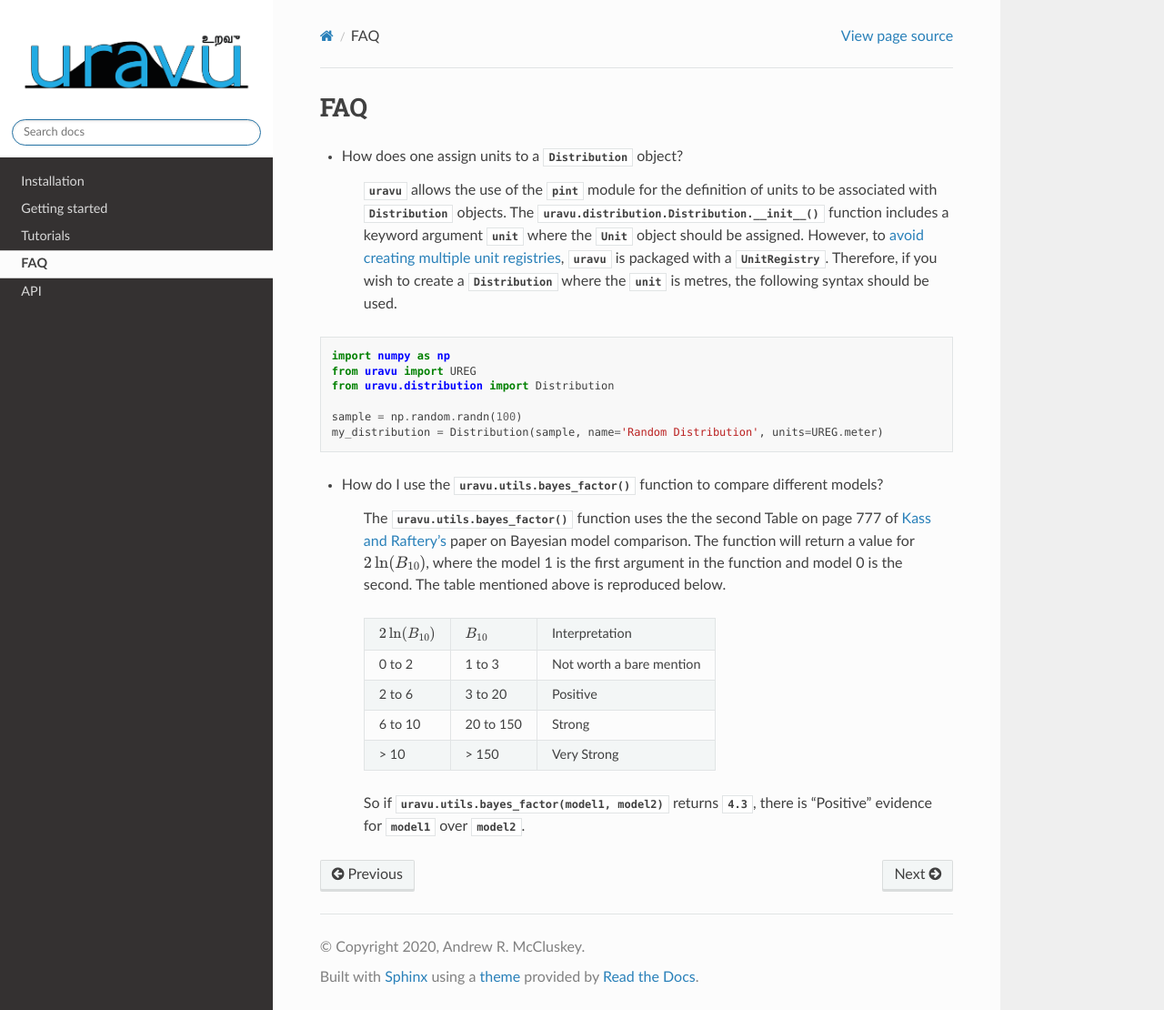
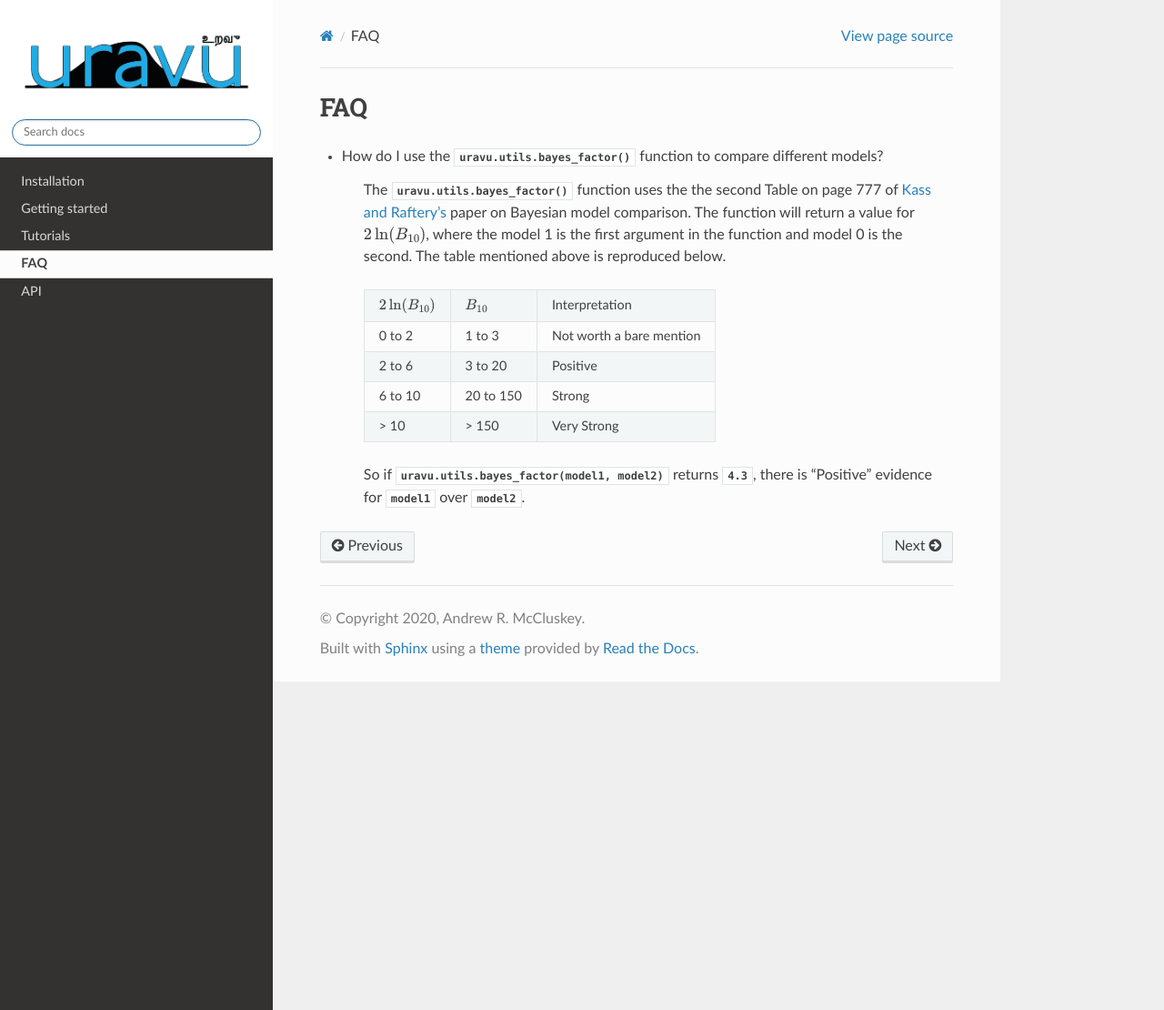
Before and after one commit to arm61/uravu, a Sphinx documentation site: the page built from docs/source/faq.rst, in a window 1280 px wide and 1110 px high. Shown: the whole window at 91% size. Built offline with Sphinx 7.4.7 and the Read the Docs theme 2.0.0, drawn with Linux system fonts in a browser that asks for light colours; formulas are drawn with MathJax 3.

Commit message:
doc fixing

```diff
--- a/docs/source/faq.rst
+++ b/docs/source/faq.rst
@@ -1,21 +1,5 @@
 FAQ
 ===
-
-- How does one assign units to a :py:class:`~uravu.distribution.Distribution` object?
-
-    :py:mod:`~uravu` allows the use of the :py:mod:`~pint` module for the definition of units to be associated with :py:class:`~uravu.distribution.Distribution` objects.
-    The :func:`uravu.distribution.Distribution.__init__()` function includes a keyword argument :py:attr:`unit` where the :py:class:`~pint.unit.Unit` object should be assigned.
-    However, to `avoid creating multiple unit registries`_, :py:mod:`~uravu` is packaged with a :py:class:`~pint.UnitRegistry`.
-    Therefore, if you wish to create a :py:class:`~uravu.distribution.Distribution` where the :py:attr:`unit` is metres, the following syntax should be used.
-
-.. code-block:: python
-
-   import numpy as np
-   from uravu import UREG
-   from uravu.distribution import Distribution
-
-   sample = np.random.randn(100)
-   my_distribution = Distribution(sample, name='Random Distribution', units=UREG.meter)
 
 - How do I use the :func:`uravu.utils.bayes_factor()` function to compare different models?
 
@@ -38,5 +22,4 @@ FAQ
     So if :py:class:`uravu.utils.bayes_factor(model1, model2)` returns :py:attr:`4.3`, there is "Positive" evidence for :py:attr:`model1` over :py:attr:`model2`.
 
 
-.. _avoid creating multiple unit registries: https://pint.readthedocs.io/en/0.11/tutorial.html#using-pint-in-your-projects
 .. _Kass and Raftery's: https://www.colorado.edu/amath/sites/default/files/attached-files/kassraftery95.pdf
```
Also changed, not shown: docs/source/max_likelihood.ipynb, docs/source/mcmc.ipynb, docs/source/nested_sampling.ipynb.
